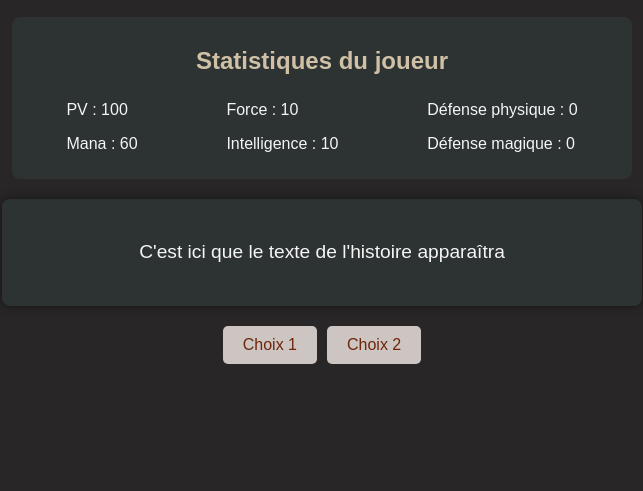
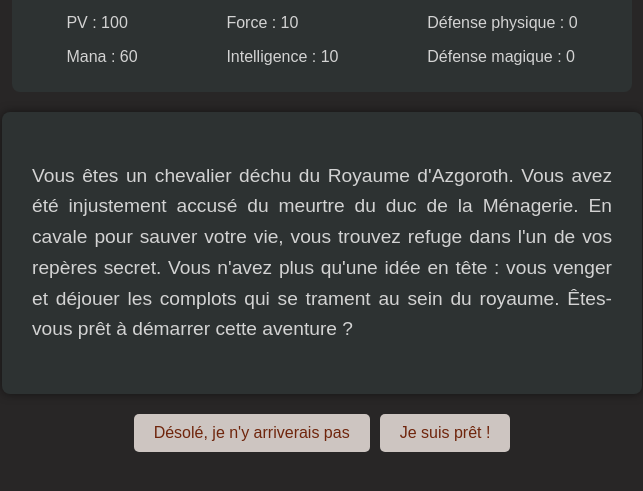
Before and after one commit to Jdasilvalahaye/jeu-narratif-innocence, a website with bundled scripts: page public/index.html in a window 1280 px wide. Shown: the part 259-750 px from the top of the page, without its empty margins (318-961 px from the left). Built offline with nearby package versions, Linux system fonts and the light colour scheme.

Commit message:
first test

```diff
--- a/js/gameEngine.js
+++ b/js/gameEngine.js
@@ -0,0 +1,26 @@
+import { story } from "./story.js";
+
+let currentScene = "start";
+
+export function displayScene() {
+  const textElement = document.getElementById("text");
+  const choiceContainer = document.getElementById("choice");
+
+  textElement.textContent = story[currentScene].text;
+  choiceContainer.innerHTML = "";
+
+  story[currentScene].choices.forEach((choices, index) => {
+    const button = document.createElement("button");
+    button.textContent = choices.text;
+    button.classList.add("choice-btn");
+    button.onclick = () => makeAChoice(index);
+    choiceContainer.appendChild(button);
+  });
+}
+
+export function makeAChoice(index) {
+  const choice = story[currentScene].choices[index];
+
+  currentScene = choice.nextScene;
+  displayScene();
+}
--- a/js/index.js
+++ b/js/index.js
@@ -0,0 +1,3 @@
+import { displayScene } from "./gameEngine.js";
+
+displayScene();
--- a/js/story.js
+++ b/js/story.js
@@ -0,0 +1,26 @@
+export const story = {
+  // Scène initiale
+  start: {
+    text: "Vous êtes un chevalier déchu du Royaume d'Azgoroth. Vous avez été injustement accusé du meurtre du duc de la Ménagerie. En cavale pour sauver votre vie, vous trouvez refuge dans l'un de vos repères secret. Vous n'avez plus qu'une idée en tête : vous venger et déjouer les complots qui se trament au sein du royaume. Êtes-vous prêt à démarrer cette aventure ? ",
+    choices: [
+      { text: "Désolé, je n'y arriverais pas", nextScene: "abandon" },
+      { text: "Je suis prêt !", nextScene: "characterChoice" },
+    ],
+  },
+
+  // Scène d'ababon
+  abandon: {
+    text: "Nul n'est tenu d'avoir le courage de faire face aux enfers",
+    choices: [{ text: "Retour au début", nextScene: "start" }],
+  },
+
+  // Scène de création du personnage
+  characterChoice: {
+    text: "Arrivé dans votre repère, vous retrouvez vos équipements. Vous ne pouvez pas tout emmener avec vous et devez faire un choix. Face à vous se trouve un coffre contenant votre équipement de guerrier, vous l'avez souvent utiliser lors des batailles nécessitant des combats au corps à corps. Au fond de la pièce, vous trouvez votre arc et votre carquois accrochés à un mur, ainsi qu'un vetêment de cuir souple accompagné d'un petit couteau. Parfait pour des éliminations furtives. Dans votre armoire, votre baton de magie ainsi que votre fidèle cape ornée de runes de protections. Faites votre choix",
+    choices: [
+      { text: "Prendre l'épée, le bouclier et l'armure en plate lourde", nextScene: "warrior" },
+      { text: "Prendre l'arc, les fleches, et la tenue légère", nextScene: "rogue" },
+      { text: "Prendre le baton et la robe", nextScene: "sorcerer" },
+    ],
+  },
+};
--- a/public/css/colors.css
+++ b/public/css/colors.css
@@ -3,7 +3,7 @@
     --subtheme-color : rgb(45, 50, 50);
     --first-color : rgb(145, 173, 225);
     --second-color : rgb(208, 193, 166);
-    --basic-texte-color : rgb(245, 245, 245);
+    --basic-texte-color : rgb(211, 211, 211);
     --choice-color: rgb(111, 37, 12);
     --btn-background : rgb(205, 197, 193);
 }
--- a/public/css/style.css
+++ b/public/css/style.css
@@ -62,9 +62,12 @@ header h1 {
     text-align: center;
 }
 
-#texte{
+#text{
+    padding: 10px;
     font-size: 1.2em;
-    line-height: 1.5;
+    line-height: 1.6;
+    text-align: justify;
+    max-width: 600px;
 }
 
 /* Boutons de choix */
--- a/public/index.html
+++ b/public/index.html
@@ -31,12 +31,13 @@
     </section>
 
     <section id="narration">
-        <p id="texte">C'est ici que le texte de l'histoire apparaîtra</p>
+        <p id="text">C'est ici que le texte de l'histoire apparaîtra</p>
     </section>
 
     <section id="choice">
-        <button class="choice-btn" onclick="faireUnChoix(1)">Choix 1</button>
-        <button class="choice-btn" onclick="faireUnChoix(2)">Choix 2</button>
+        <button class="choice-btn" onclick="makeAChoice(1)">Choix 1</button>
+        <button class="choice-btn" onclick="makeAChoice(2)">Choix 2</button>
+        <button class="choice-btn" onclick="makeAChoice(3)">Choix 3</button>
     </section>
 
     <script type="module" src="/js/index.js"></script>
```
Also changed, not shown: js/player.js (added), js/playeur.js (deleted).
